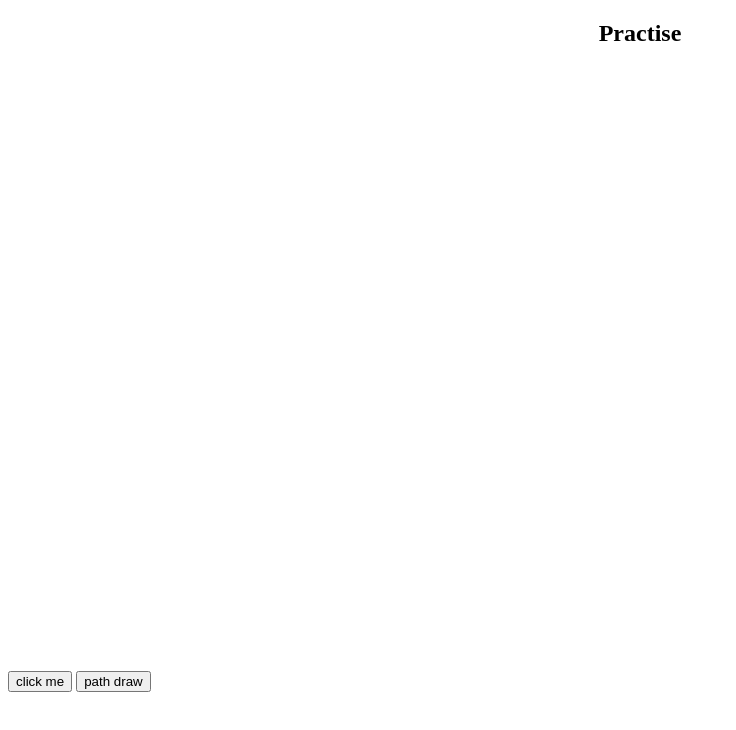
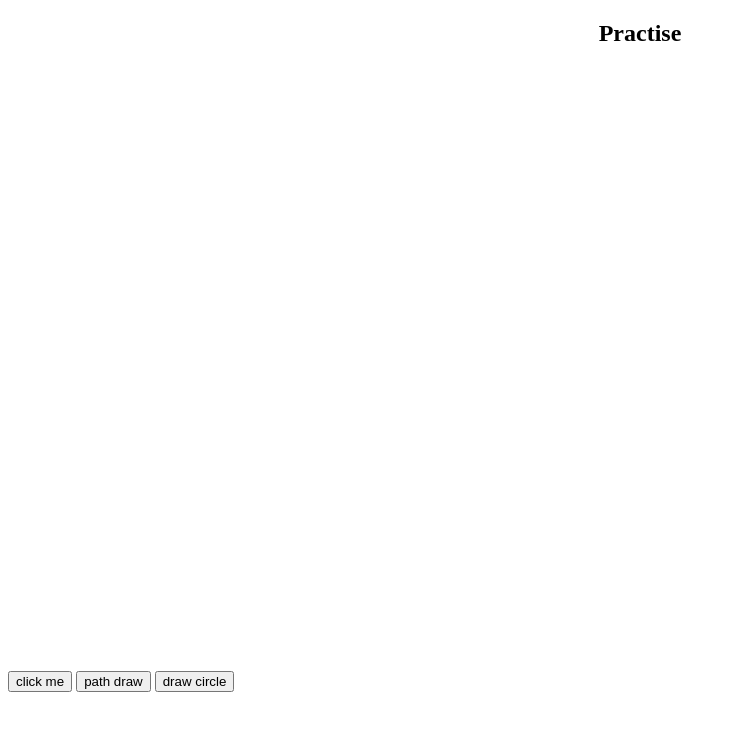
Before and after one commit to Sahil-4U/canvasapi, a plain HTML site: page index.html in a window 1280 px wide. Shown: the whole page, without its empty margins (0-736 px from the left). Drawn offline with Linux system fonts and the light colour scheme.

Commit message:
draw circle with arc method

```diff
--- a/index.html
+++ b/index.html
@@ -11,7 +11,7 @@
     <canvas id="canvas"></canvas>
     <button type="button" onclick="draw(event)">click me</button>
     <button type="button" onclick="drawPaths()">path draw</button>
-
+    <button type="button" onclick="drawCircle()">draw circle</button>
     <script src="script.js"></script>
 </body>
 </html>
--- a/script.js
+++ b/script.js
@@ -30,3 +30,9 @@ function drawPaths(){
   ctx.stroke();
 
 }
+function drawCircle(){
+    ctx.beginPath();
+    ctx.arc(200,100,60,0,2*Math.PI);
+    ctx.fillStyle='green';
+   ctx.fill();
+}
```
